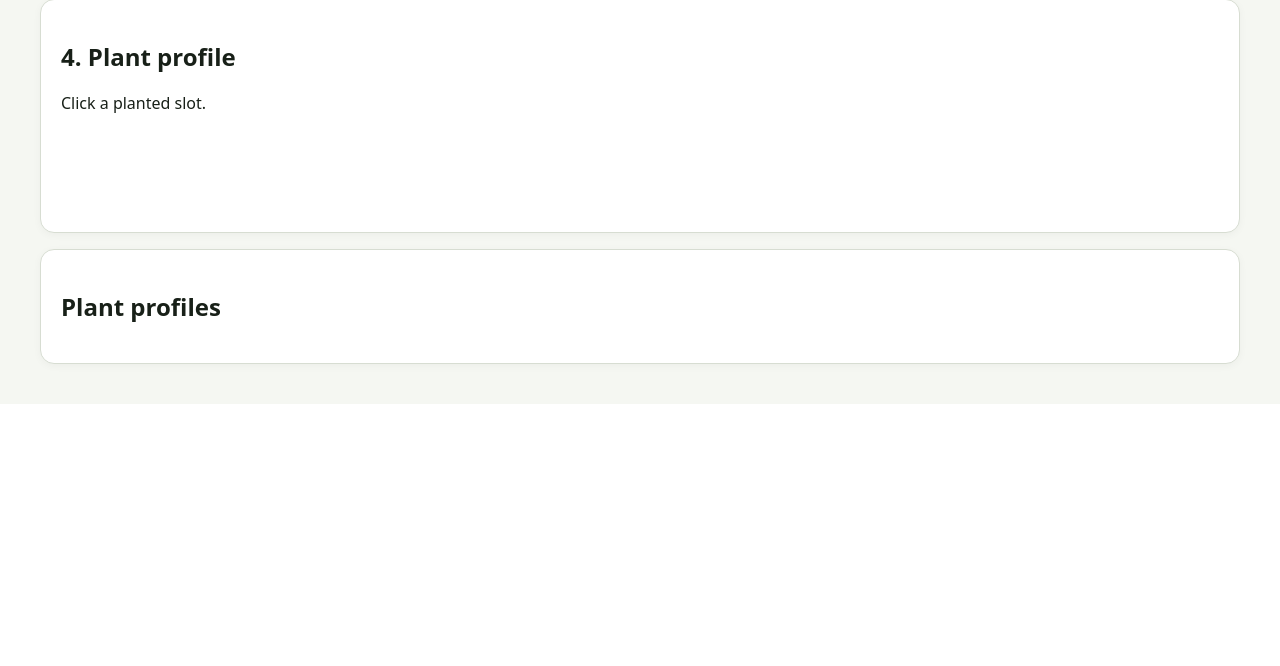
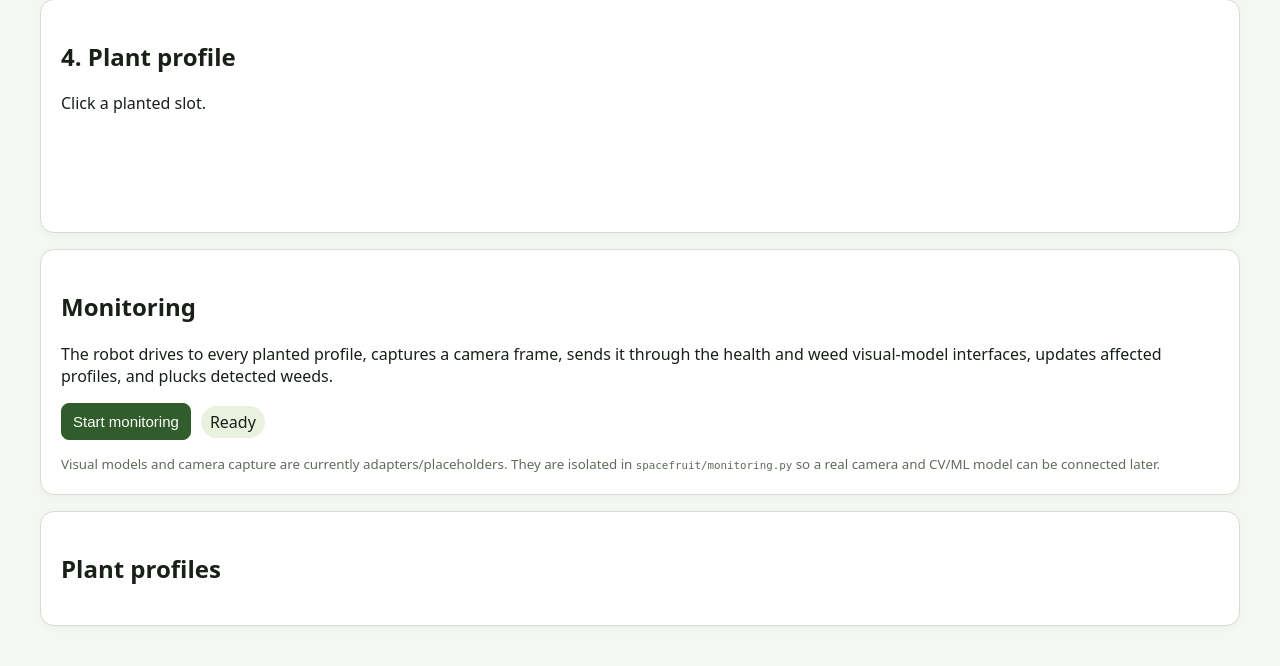
Before and after one commit to kingQueue/spacefruit, a Python web app: template spacefruit/templates/index.html in a window 1280 px wide. Shown: the part 2118-2784 px from the top of the page. Before the commit the page ends 2522 px from the top, so only its background shows below. Run offline with Jinja, Linux system fonts and the light colour scheme; the template is opened without the code that fills it, so the values that code supplies are empty.

Commit message:
Add Monitoring section and health issue grid indicators

```diff
--- a/spacefruit/templates/index.html
+++ b/spacefruit/templates/index.html
@@ -22,6 +22,8 @@ button.danger { background:#fff0f0; }
 .slot.planted { background:#ffffff; }
 .slot img { width:100%; height:100%; object-fit:contain; display:block; pointer-events:none; }
 .slot.selected { outline:3px solid #d29b22; }
+.slot.health-issue { border:4px solid #c62828; box-shadow:0 0 0 3px #ffcdd2; }
+.slot.weeds { box-shadow:0 0 0 3px #8a6d1d; }
 .profile-row { cursor:pointer; }
 .profile-row:hover { background:#f3f7ef; }
 #profile { min-height:120px; }
@@ -67,6 +69,18 @@ th,td { padding:8px; border-bottom:1px solid #e5e8e2; text-align:left; }
 <div id="profile">Click a planted slot.</div>
 </div>
 
+
+<div class="card">
+<h2>Monitoring</h2>
+<p>The robot drives to every planted profile, captures a camera frame, sends it through the health and weed visual-model interfaces, updates affected profiles, and plucks detected weeds.</p>
+<div class="row">
+<button id="monitorButton" class="primary" onclick="startMonitoring()">Start monitoring</button>
+<span id="monitorStatus" class="badge">Ready</span>
+</div>
+<div id="monitorDetails" style="margin-top:12px"></div>
+<small>Visual models and camera capture are currently adapters/placeholders. They are isolated in <code>spacefruit/monitoring.py</code> so a real camera and CV/ML model can be connected later.</small>
+</div>
+
 <div class="card">
 <h2>Plant profiles</h2>
 <div id="profiles"></div>
@@ -102,6 +116,7 @@ async function refresh() {
       latestState = nextState;
       document.getElementById('state').textContent = latestState.state;
     document.getElementById('message').textContent = latestState.message;
+    renderMonitoring();
     document.getElementById('totalSeeds').textContent = latestState.total_requested_seeds;
     renderPlan();
     renderSeedInputs();
@@ -183,8 +198,47 @@ function renderGrid() {
             ? `<img src="/thumbs/${profile.img.split('/').map(encodeURIComponent).join('/')}" alt="${esc(profile.plant_type)}" loading="eager">`
             : '';
 
-        return `<button class="slot ${cell.status === 'planted' ? 'planted' : ''}" title="${esc(title)}" style="left:${left}%;top:${top}%" onclick="showProfile('${cell.profile_id || ''}')">${thumbnail}</button>`;
+        const healthIssue = profile && profile.health_issue_detected;
+        const weeds = Number(cell.weeds_detected || 0) > 0;
+        const issueClass = healthIssue ? ' health-issue' : '';
+        const weedClass = weeds ? ' weeds' : '';
+        return `<button class="slot ${cell.status === 'planted' ? 'planted' : ''}${issueClass}${weedClass}" title="${esc(title)}" style="left:${left}%;top:${top}%" onclick="showProfile('${cell.profile_id || ''}')">${thumbnail}</button>`;
     }).join('');
+}
+
+async function startMonitoring() {
+    clearError();
+    const result = await api('/api/start-monitoring', 'POST', {});
+    if (!result.ok) {
+        showError(result.error);
+        return;
+    }
+    document.getElementById('monitorButton').disabled = true;
+    await refresh();
+}
+
+function renderMonitoring() {
+    const monitor = latestState.monitoring || {};
+    const button = document.getElementById('monitorButton');
+    const status = document.getElementById('monitorStatus');
+    const details = document.getElementById('monitorDetails');
+    const running = Boolean(monitor.running);
+    button.disabled = running || latestState.state !== 'complete';
+    if (running) {
+        status.textContent = `Running ${monitor.completed || 0}/${monitor.total || 0}`;
+    } else if (monitor.completed > 0) {
+        status.textContent = 'Complete';
+    } else {
+        status.textContent = latestState.state === 'complete' ? 'Ready' : 'Planting must finish first';
+    }
+    details.innerHTML = `
+      <strong>Plants checked:</strong> ${monitor.completed || 0}/${monitor.total || 0}
+      &nbsp; <strong>Health issues:</strong> ${monitor.issues_detected || 0}
+      &nbsp; <strong>Weeds removed:</strong> ${monitor.weeds_removed || 0}
+      ${monitor.current_profile_id ? `<br><strong>Current plant:</strong> ${esc(monitor.current_profile_id)}` : ''}
+      ${monitor.last_health_result ? `<br><strong>Last health:</strong> ${esc(monitor.last_health_result.summary)}` : ''}
+      ${monitor.last_weed_result ? `<br><strong>Last weeds:</strong> ${esc(monitor.last_weed_result.summary)}` : ''}
+    `;
 }
 
 function showProfile(id) {
```
